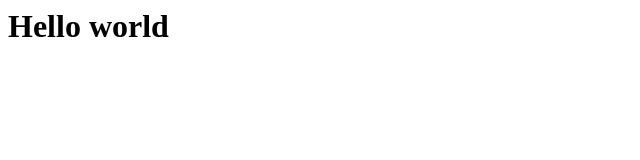
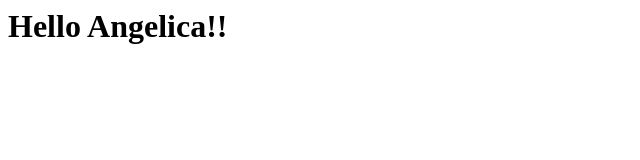
Before and after one commit to Jatigusan12/heroku-node-sample-tigusan, a website: page index.html in a window 1280 px wide. Shown: the whole page, without its empty margins (0-640 px from the left). Drawn offline with Linux system fonts and the light colour scheme.

Commit message:
Updated one

```diff
--- a/index.html
+++ b/index.html
@@ -1,3 +1,3 @@
 <html>
-    <h1>Hello world</h1>
+    <h1>Hello Angelica!!</h1>
 </html>
```
